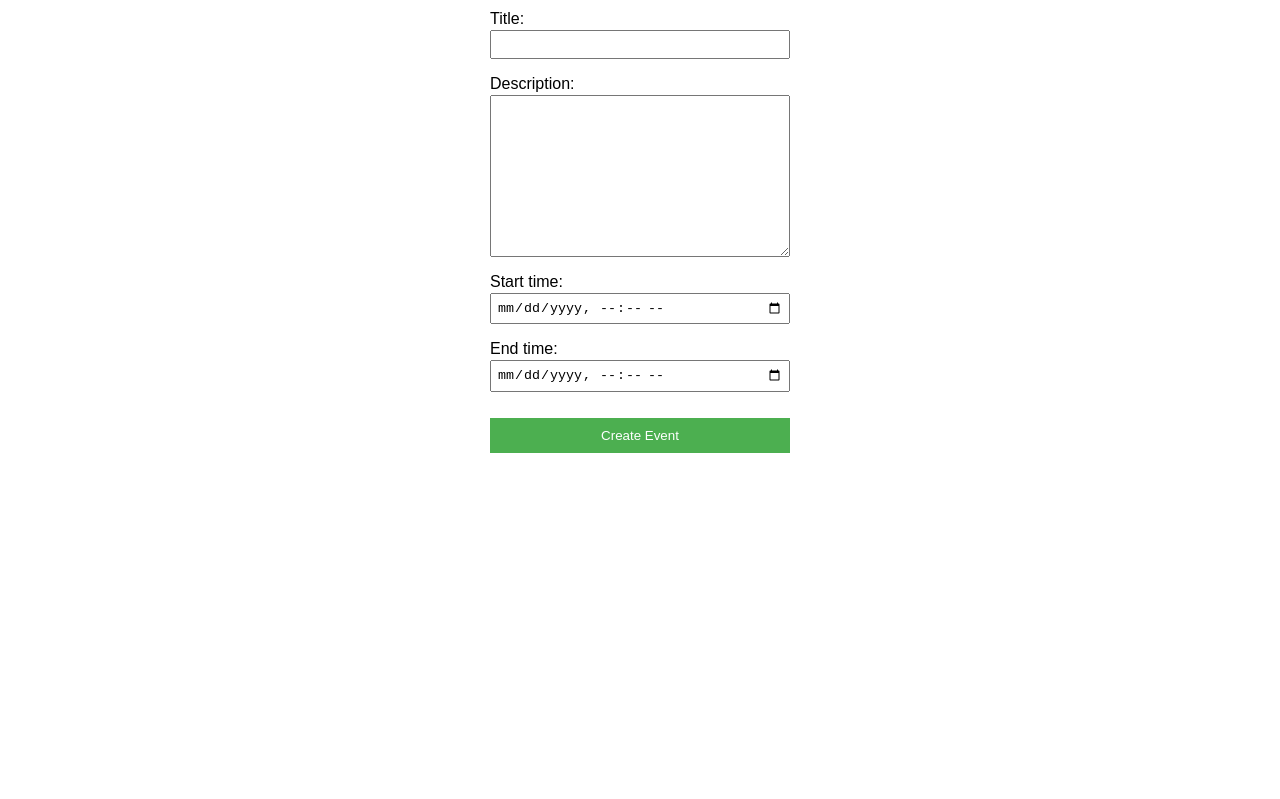
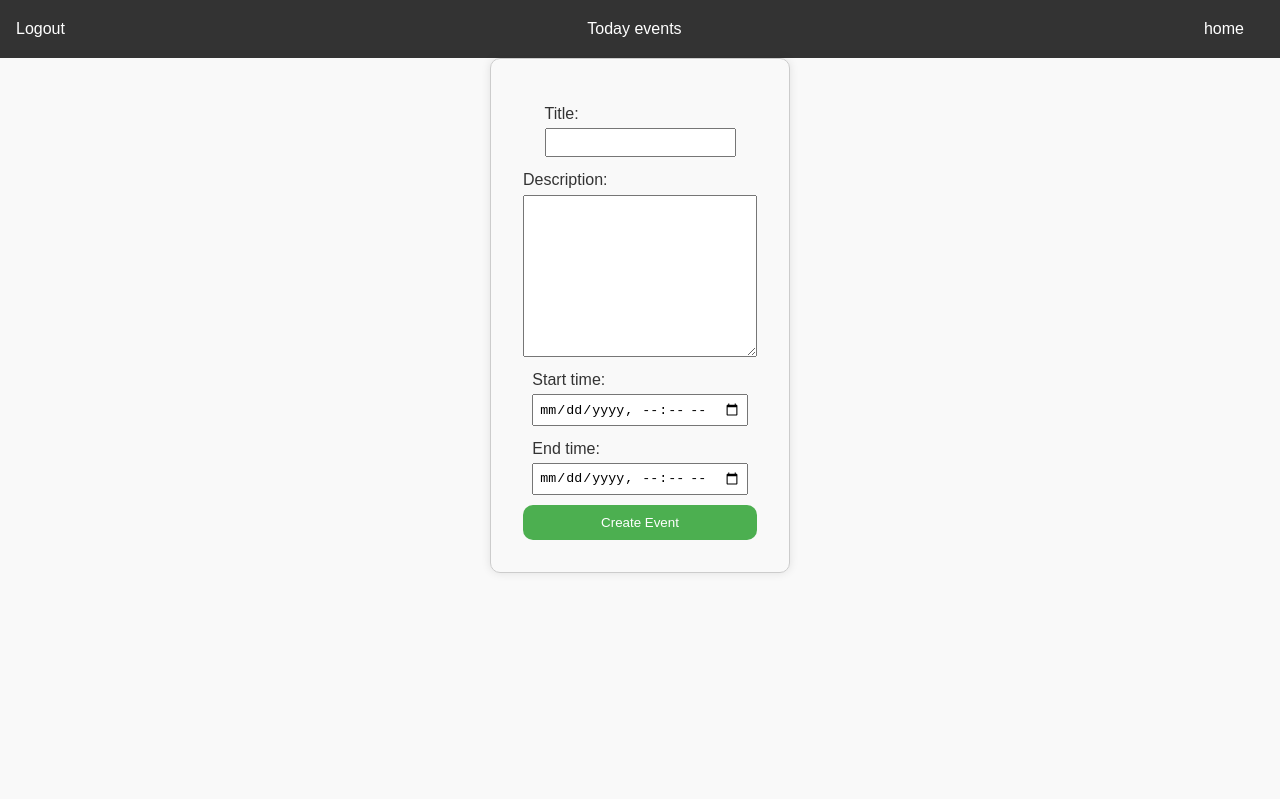
Before and after one commit to LuisBBandeira/projeto-final-backend1, a Django app: page /events/create/ in a window 1280 px wide. Run offline with Django 5.2, Linux system fonts and the light colour scheme; the first user in the database is signed in.

Commit message:
Intrudoção da EventDetailView e updates no css

```diff
--- a/appcalendar/appcalendar/settings.py
+++ b/appcalendar/appcalendar/settings.py
@@ -123,3 +123,7 @@ STATIC_URL = "static/"
 # https://docs.djangoproject.com/en/5.0/ref/settings/#default-auto-field
 
 DEFAULT_AUTO_FIELD = "django.db.models.BigAutoField"
+
+LOGIN_URL = 'sign_in'
+LOGIN_REDIRECT_URL = 'home'
+LOGOUT_REDIRECT_URL = 'sign_in'
--- a/appcalendar/appcalendar/templates/base.html
+++ b/appcalendar/appcalendar/templates/base.html
@@ -17,6 +17,8 @@
             <ul>
                 {% if user.is_authenticated %}
                     <li><a href="{% url 'sign_out' %}">Logout</a></li>
+                    <li><a href="{% url 'events_list' %}">Today events</a></li>
+                    <li><a href="{% url 'event_create' %}">Create event</a></li>
                 {% else %}
                     <li><a href="{% url 'sign_in' %}">Login</a></li>
                     <li><a href="{% url 'sign_up' %}">Sign Up</a></li>
--- a/appcalendar/appcalendar/views.py
+++ b/appcalendar/appcalendar/views.py
@@ -4,8 +4,10 @@ from django.shortcuts import render ,redirect
 from django.views.generic import TemplateView
 from .forms import LoginForm
 from .forms import RegisterForm
+from django.contrib.auth.decorators import login_required
+from django.utils.decorators import method_decorator
 
-
+@method_decorator(login_required, name='dispatch')
 class IndexView(TemplateView):
     template_name = 'index.html'
 
--- a/appcalendar/cal/forms.py
+++ b/appcalendar/cal/forms.py
@@ -4,17 +4,20 @@ from .models import Event
 class EventForm(forms.ModelForm):
     class Meta:
         model = Event
-        fields = ['title', 'description', 'start_time', 'end_time',]
+        fields = ['title', 'description', 'start_time', 'end_time','user']
 
         widgets = {
             'start_time': forms.DateTimeInput(attrs={'type': 'datetime-local'}),
             'end_time': forms.DateTimeInput(attrs={'type': 'datetime-local'}),
         }
 
-    def save(self, commit=True):
-        event = super().save(commit=False)
-        if self.request and not event.user:
-            event.user = self.request.user
-        if commit:
-            event.save()
-        return event
+    def __init__(self, *args, **kwargs):
+        self.request = kwargs.pop('request', None)
+        super().__init__(*args, **kwargs)
+        self.fields['user'].initial = self.request.user
+        self.fields['user'].widget = forms.HiddenInput()
+
+    def get_form_kwargs(self):
+        kwargs = super().get_form_kwargs()
+        kwargs['request'] = self.request
+        return kwargs
--- a/appcalendar/cal/static/cal/css/style.css
+++ b/appcalendar/cal/static/cal/css/style.css
@@ -1,12 +1,65 @@
-/* event/static/event/css/style.css */
+* {
+    box-sizing: border-box;
+    margin: 0;
+    padding: 0;
+  }
 
   body {
     font-family: Arial, sans-serif;
+    line-height: 1.6;
+    color: #333;
+    background-color: #f9f9f9;
+  }
+
+  header {
+    background-color: #333;
+    color: #fff;
+    padding: 1em;
+    text-align: center;
+  }
+
+  header nav ul {
+    list-style: none;
+    margin: 0;
+    padding: 0;
+    display: flex;
+    justify-content: space-between;
+  }
+
+  header nav li {
+    margin-right: 20px;
+  }
+
+  header nav a {
+    color: #fff;
+    text-decoration: none;
+  }
+
+  header nav a:hover {
+    color: #ccc;
+  }
+
+  main {
+    display: flex;
+    flex-direction: column;
+    align-items: center;
+    padding: 2em;
+  }
+
+  h2 {
+    margin-top: 0;
   }
 
   form {
     width: 300px;
     margin: 0 auto;
+    display: flex;
+    flex-direction: column;
+    align-items: center;
+    padding: 2em;
+    border: 1px solid #ccc;
+    border-radius: 10px;
+    box-shadow: 0 0 10px rgba(0, 0, 0, 0.1);
   }
 
   label {
@@ -15,12 +68,8 @@ label {
   }
 
   input[type="text"],
-textarea {
-    width: 100%;
-    padding: 5px;
-    margin-top: 2px;
-}
-
+  textarea,
+  input[type="password"],
   input[type="datetime-local"] {
     width: 100%;
     padding: 5px;
@@ -34,6 +83,8 @@ button[type="submit"] {
     color: white;
     border: none;
     margin-top: 10px;
+    border-radius: 10px;
+    cursor: pointer;
   }
 
   button[type="submit"]:hover {
--- a/appcalendar/cal/templates/cal/event_form.html
+++ b/appcalendar/cal/templates/cal/event_form.html
@@ -3,6 +3,16 @@
     <meta http-equiv="Content-Type" content="text/html; charset=UTF-8">
     <link rel="stylesheet" type="text/css" href="{% static 'cal/css/style.css' %}">
 </head>
+<body>
+    <header>
+        <nav>
+            <ul>
+                <li><a href="{% url 'sign_out' %}">Logout</a></li>
+                <li><a href="{% url 'events_list' %}">Today events</a></li>
+                <li><a href="{% url 'home' %}">home</a></li>
+            </ul>
+        </nav>
+    </header>
 <form method="post" enctype="multipart/form-data">
     {% csrf_token %}
     {{ form.as_p }}
--- a/appcalendar/cal/urls.py
+++ b/appcalendar/cal/urls.py
@@ -1,7 +1,8 @@
 from django.urls import path
-from .views import EventCreateView
-from django.contrib.auth.decorators import login_required
+from .views import EventCreateView , EventListView , EventDetailView
 
 urlpatterns = [
-    path('events/create/', login_required(EventCreateView.as_view()), name='event_create'),
+    path('events/create/', EventCreateView.as_view(), name='event_create'),
+    path('events/list/', EventListView.as_view(), name='events_list'),
+    path('event/<int:event_id>/', EventDetailView.as_view(), name='event_detail'),
 ]
--- a/appcalendar/cal/views.py
+++ b/appcalendar/cal/views.py
@@ -1,13 +1,47 @@
+from django.shortcuts import render, get_object_or_404
 from cal.models import Event
 from django.views.generic import CreateView
+from django.views.generic import ListView, DetailView
 from .forms import EventForm
+from django.contrib.auth.decorators import login_required
+from django.utils.decorators import method_decorator
+from django.urls import reverse
+from django.utils import timezone
 
-
+@method_decorator(login_required, name='dispatch')
 class EventCreateView(CreateView):
     model = Event
     form_class = EventForm
     template_name = 'cal/event_form.html'
 
+    def get_form_kwargs(self):
+        kwargs = super().get_form_kwargs()
+        if self.request.user.is_authenticated:
+            kwargs['request'] = self.request
+        return kwargs
+
     def form_valid(self, form):
         form.instance.created_by = self.request.user
         return super().form_valid(form)
+
+    def get_success_url(self):
+        return reverse('home')
+
+@method_decorator(login_required, name='dispatch')
+class EventListView(ListView):
+    model = Event
+    template_name = 'cal/events_list.html'
+
+    def get_queryset(self):
+        queryset = super().get_queryset()
+        queryset = queryset.filter(user=self.request.user, start_time__date=timezone.now().date())
+        return queryset
+
+@method_decorator(login_required, name='dispatch')
+class EventDetailView(DetailView):
+    model = Event
+    template_name = 'cal/event_detail.html'
+
+    def get_object(self, queryset=None):
+        event = get_object_or_404(Event, id=self.kwargs['event_id'], user=self.request.user)
+        return event
```
Also changed, not shown: appcalendar/cal/templates/cal/event_detail.html (added, +23 -0 lines), appcalendar/cal/templates/cal/events_list.html (added, +26 -0 lines), appcalendar/db.sqlite3. Lines whose indentation alone changed are shown as unchanged.
